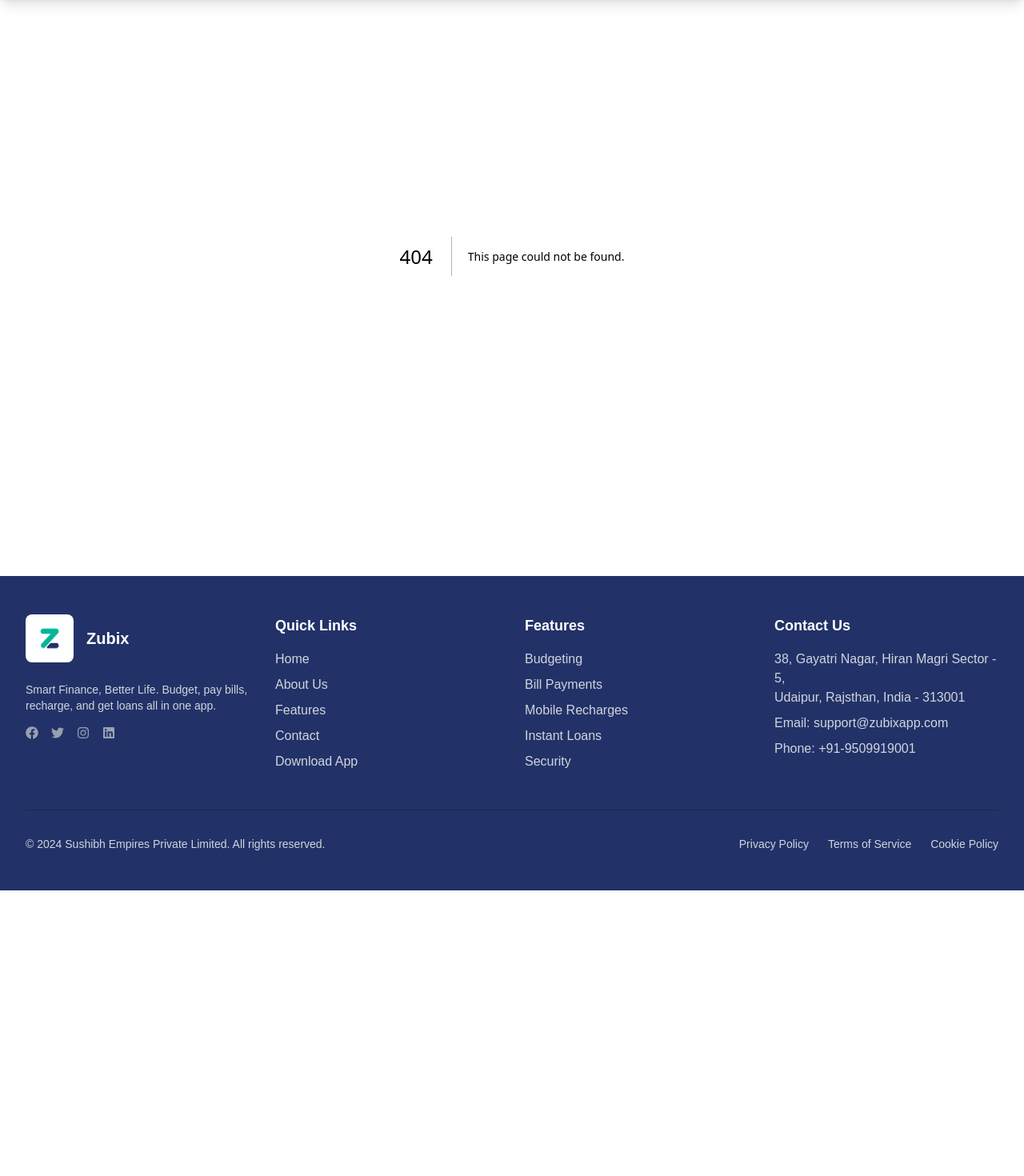
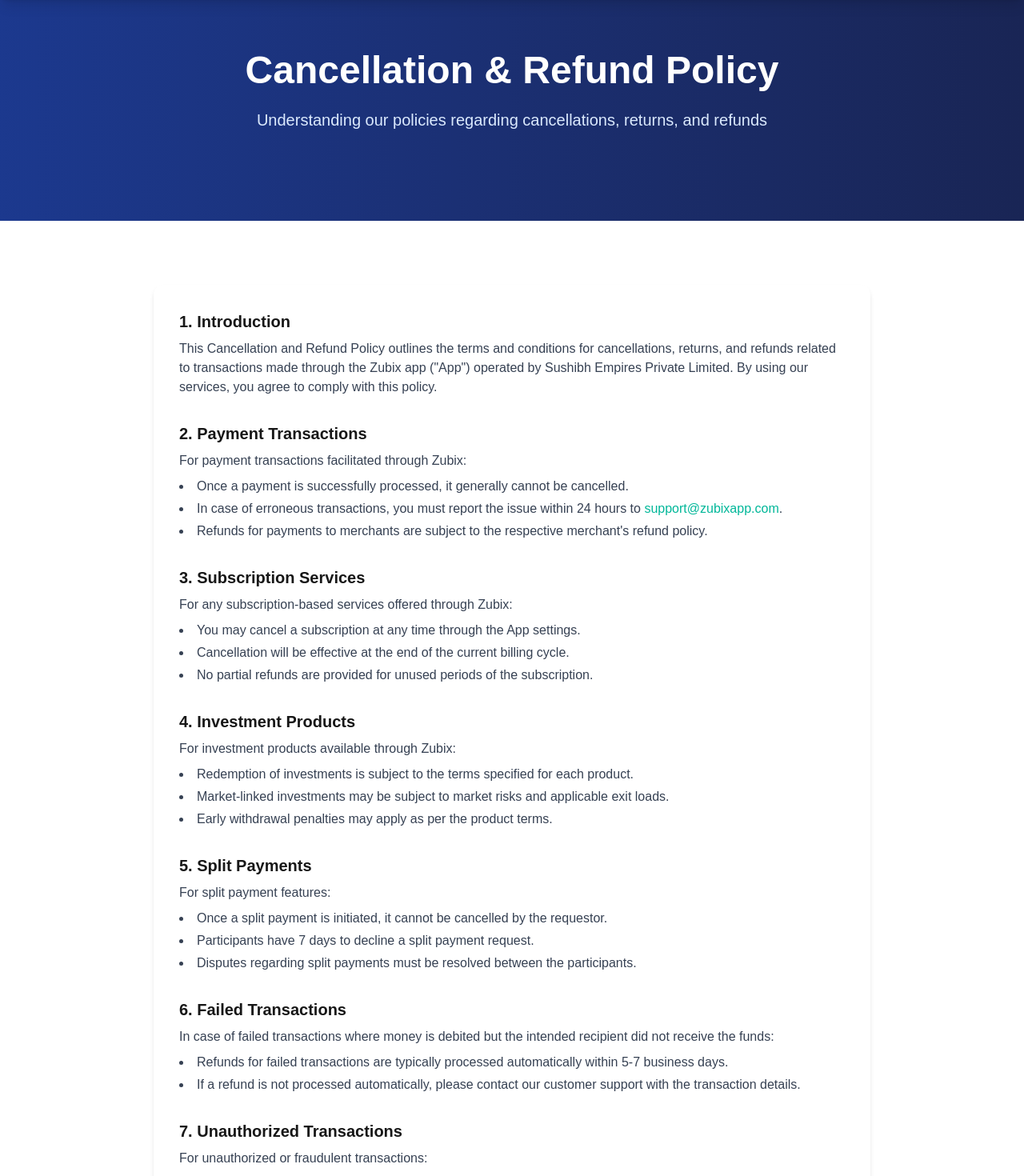
Before and after one commit to sidistart/zubix-nextjs, a Next.js app: page /refundPolicy in a window 1280 px wide. Before the commit this address had no page. Shown: the part 80-1550 px from the top of the page at 80% size. Before the commit the page ends 1193 px from the top, so only its background shows below. Built offline with nearby package versions, Linux system fonts and the light colour scheme.

Commit message:
added refund policy

```diff
--- /dev/null
+++ b/src/app/refundPolicy/page.tsx
@@ -0,0 +1,224 @@
+"use client";
+
+import React from "react";
+import { motion } from "framer-motion";
+
+interface SectionProps {
+  title: string;
+  children: React.ReactNode;
+}
+
+const Section: React.FC<SectionProps> = ({ title, children }) => (
+  <motion.section
+    className="mb-8"
+    initial={{ opacity: 0, y: 20 }}
+    whileInView={{ opacity: 1, y: 0 }}
+    transition={{ duration: 0.5 }}
+    viewport={{ once: true }}
+  >
+    <h2 className="text-xl font-semibold mb-2">{title}</h2>
+    <div className="text-gray-700">{children}</div>
+  </motion.section>
+);
+
+const RefundPolicy: React.FC = () => {
+  return (
+    <div className="pt-16">
+      {/* Hero Section */}
+      <div className="bg-gradient-to-r from-blue-900 to-blue-700 text-white py-16 md:py-20">
+        <div className="container mx-auto px-4 sm:px-6 lg:px-8">
+          <div className="max-w-4xl mx-auto text-center">
+            <motion.h1
+              className="text-4xl md:text-5xl font-bold mb-6"
+              initial={{ opacity: 0, y: 20 }}
+              animate={{ opacity: 1, y: 0 }}
+              transition={{ duration: 0.5 }}
+            >
+              Cancellation &amp; Refund Policy
+            </motion.h1>
+            <motion.p
+              className="text-xl text-blue-100 mb-8"
+              initial={{ opacity: 0, y: 20 }}
+              animate={{ opacity: 1, y: 0 }}
+              transition={{ duration: 0.5, delay: 0.2 }}
+            >
+              Understanding our policies regarding cancellations, returns, and refunds
+            </motion.p>
+          </div>
+        </div>
+      </div>
+
+      {/* Refund Policy Content */}
+      <section className="py-20">
+        <div className="container mx-auto px-4 sm:px-6 lg:px-8">
+          <div className="max-w-4xl mx-auto bg-white rounded-xl shadow-md p-8">
+            <Section title="1. Introduction">
+              <p>
+                This Cancellation and Refund Policy outlines the terms and conditions for cancellations,
+                returns, and refunds related to transactions made through the Zubix app ("App") operated
+                by Sushibh Empires Private Limited. By using our services, you agree to comply with this policy.
+              </p>
+            </Section>
+
+            <Section title="2. Payment Transactions">
+              <p>
+                For payment transactions facilitated through Zubix:
+              </p>
+              <ul className="list-disc list-inside text-gray-700 space-y-1 mt-2">
+                <li>
+                  Once a payment is successfully processed, it generally cannot be cancelled.
+                </li>
+                <li>
+                  In case of erroneous transactions, you must report the issue within 24 hours to <a
+                    href="mailto:support@zubixapp.com"
+                    className="text-primary hover:text-primary-dark transition-colors"
+                  >
+                    support@zubixapp.com
+                  </a>.
+                </li>
+                <li>
+                  Refunds for payments to merchants are subject to the respective merchant's refund policy.
+                </li>
+              </ul>
+            </Section>
+
+            <Section title="3. Subscription Services">
+              <p>
+                For any subscription-based services offered through Zubix:
+              </p>
+              <ul className="list-disc list-inside text-gray-700 space-y-1 mt-2">
+                <li>
+                  You may cancel a subscription at any time through the App settings.
+                </li>
+                <li>
+                  Cancellation will be effective at the end of the current billing cycle.
+                </li>
+                <li>
+                  No partial refunds are provided for unused periods of the subscription.
+                </li>
+              </ul>
+            </Section>
+
+            <Section title="4. Investment Products">
+              <p>
+                For investment products available through Zubix:
+              </p>
+              <ul className="list-disc list-inside text-gray-700 space-y-1 mt-2">
+                <li>
+                  Redemption of investments is subject to the terms specified for each product.
+                </li>
+                <li>
+                  Market-linked investments may be subject to market risks and applicable exit loads.
+                </li>
+                <li>
+                  Early withdrawal penalties may apply as per the product terms.
+                </li>
+              </ul>
+            </Section>
+
+            <Section title="5. Split Payments">
+              <p>
+                For split payment features:
+              </p>
+              <ul className="list-disc list-inside text-gray-700 space-y-1 mt-2">
+                <li>
+                  Once a split payment is initiated, it cannot be cancelled by the requestor.
+                </li>
+                <li>
+                  Participants have 7 days to decline a split payment request.
+                </li>
+                <li>
+                  Disputes regarding split payments must be resolved between the participants.
+                </li>
+              </ul>
+            </Section>
+
+            <Section title="6. Failed Transactions">
+              <p>
+                In case of failed transactions where money is debited but the intended recipient did not receive the funds:
+              </p>
+              <ul className="list-disc list-inside text-gray-700 space-y-1 mt-2">
+                <li>
+                  Refunds for failed transactions are typically processed automatically within 5-7 business days.
+                </li>
+                <li>
+                  If a refund is not processed automatically, please contact our customer support with the transaction details.
+                </li>
+              </ul>
+            </Section>
+
+            <Section title="7. Unauthorized Transactions">
+              <p>
+                For unauthorized or fraudulent transactions:
+              </p>
+              <ul className="list-disc list-inside text-gray-700 space-y-1 mt-2">
+                <li>
+                  Report unauthorized transactions immediately by contacting our support team.
+                </li>
+                <li>
+                  Provide all necessary documentation to verify the unauthorized nature of the transaction.
+                </li>
+                <li>
+                  Refunds for verified unauthorized transactions will be processed as per applicable regulations.
+                </li>
+              </ul>
+            </Section>
+
+            <Section title="8. Refund Processing">
+              <p>
+                When a refund is approved:
+              </p>
+              <ul className="list-disc list-inside text-gray-700 space-y-1 mt-2">
+                <li>
+                  Refunds will be credited to the original payment method used for the transaction.
+                </li>
+                <li>
+                  Processing time for refunds typically takes 5-7 business days but may vary based on your payment provider.
+                </li>
+                <li>
+                  Transaction fees, if any, may not be refundable in certain cases.
+                </li>
+              </ul>
+            </Section>
+
+            <Section title="9. Service Fees">
+              <p>
+                Service fees charged by Zubix for facilitating transactions are non-refundable unless required by law.
+              </p>
+            </Section>
+
+            <Section title="10. Changes to Policy">
+              <p>
+                Zubix reserves the right to update or modify this policy at any time. Any significant changes will be notified to users through the App or via email.
+              </p>
+            </Section>
+
+            <Section title="11. Contact Us">
+              <p>
+                For any questions or concerns regarding cancellations and refunds, please contact our customer support at{" "}
+                <a
+                  href="mailto:support@zubixapp.com"
+                  className="text-primary hover:text-primary-dark transition-colors"
+                >
+                  support@zubixapp.com
+                </a>.
+              </p>
+            </Section>
+
+            <motion.footer
+              className="text-center text-gray-600 text-sm mt-10 pt-6 border-t border-gray-200"
+              initial={{ opacity: 0, y: 20 }}
+              whileInView={{ opacity: 1, y: 0 }}
+              transition={{ duration: 0.5 }}
+              viewport={{ once: true }}
+            >
+              Last updated: May 3, 2025
+            </motion.footer>
+          </div>
+        </div>
+      </section>
+    </div>
+  );
+};
+
+export default RefundPolicy;
```
